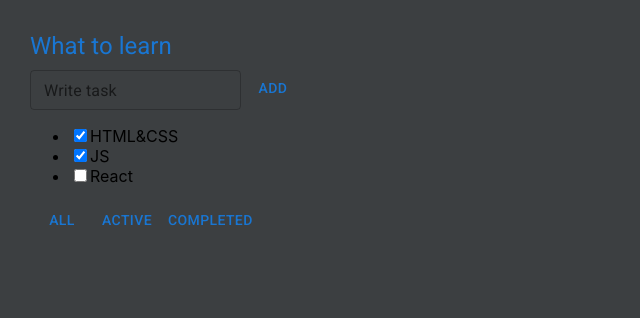
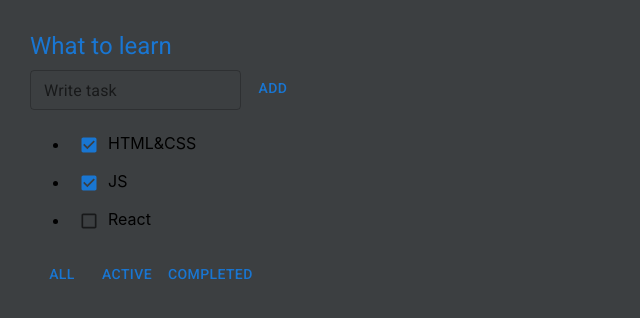
Before and after one commit to AntonChislov/it-incubator-todolist-ts, a React (Create React App) app: page / in a window 1280 px wide. Shown: the top 318 px of the page, without its empty margins (0-640 px from the left). Built offline with nearby package versions, Linux system fonts and the light colour scheme.

Commit message:
change style component

```diff
--- a/src/App.tsx
+++ b/src/App.tsx
@@ -4,6 +4,7 @@ import './App.css';
 import Button from '@mui/material/Button';
 import TextField from '@mui/material/TextField';
 import Typography from '@mui/material/Typography';
+import Checkbox from '@mui/material/Checkbox';
 
 
 function App() {
@@ -77,18 +78,18 @@ function App() {
     const tasks = stateTasks.map((item, index) => {
         if (isCompleted) {
             if (item.checked) {
-                return <li key={index}><input onChange={() => changeCheckbox(index)} type="checkbox"
+                return <li key={index}><Checkbox size="small" onChange={() => changeCheckbox(index)}
                                               checked={item.checked}/>
                     <span>{item.task}</span></li>
             }
         } else if (isActive) {
             if (!item.checked) {
-                return <li key={index}><input onChange={() => changeCheckbox(index)} type="checkbox"
+                return <li key={index}><Checkbox size="small" onChange={() => changeCheckbox(index)}
                                               checked={item.checked}/>
                     <span>{item.task}</span></li>
             }
         } else {
-            return <li key={index}><input onChange={() => changeCheckbox(index)} type="checkbox"
+            return <li key={index}><Checkbox size="small" onChange={() => changeCheckbox(index)}
                                           checked={item.checked}/>
                 <span>{item.task}</span></li>
         }
@@ -101,9 +102,7 @@ function App() {
                     What to learn
                 </Typography>
                 <div>
-                    <TextField color={"primary"} size='small' sx={{
-                        color: "white"
-                    }} value={valueInput} onChange={(event) => setValueInput(event.target.value)}
+                    <TextField color={"primary"} size='small' value={valueInput} onChange={(event) => setValueInput(event.target.value)}
                                id="outlined-basic" label="Write task" variant="outlined"/>
                     <Button onClick={addTask} >Add</Button>
                 </div>
```
